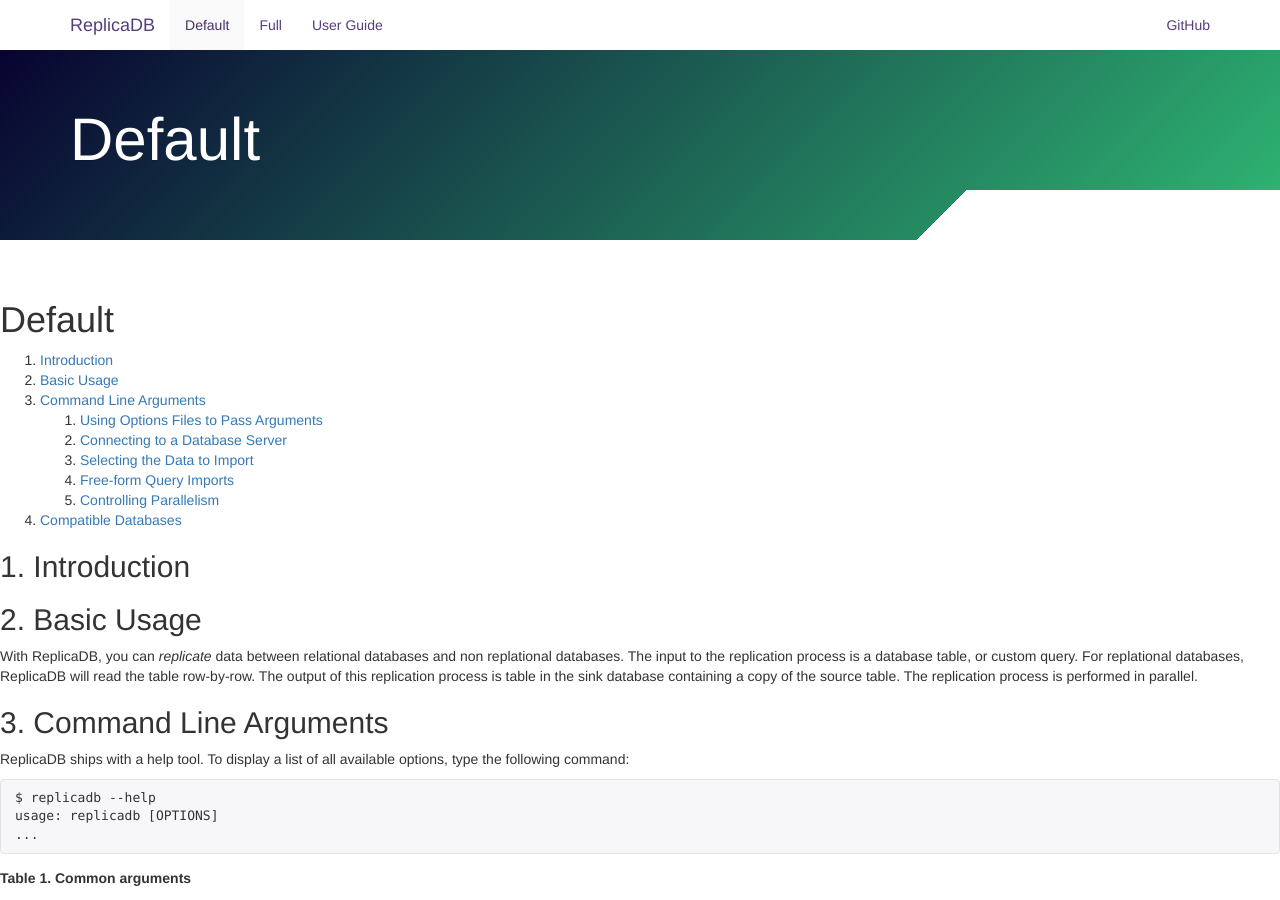
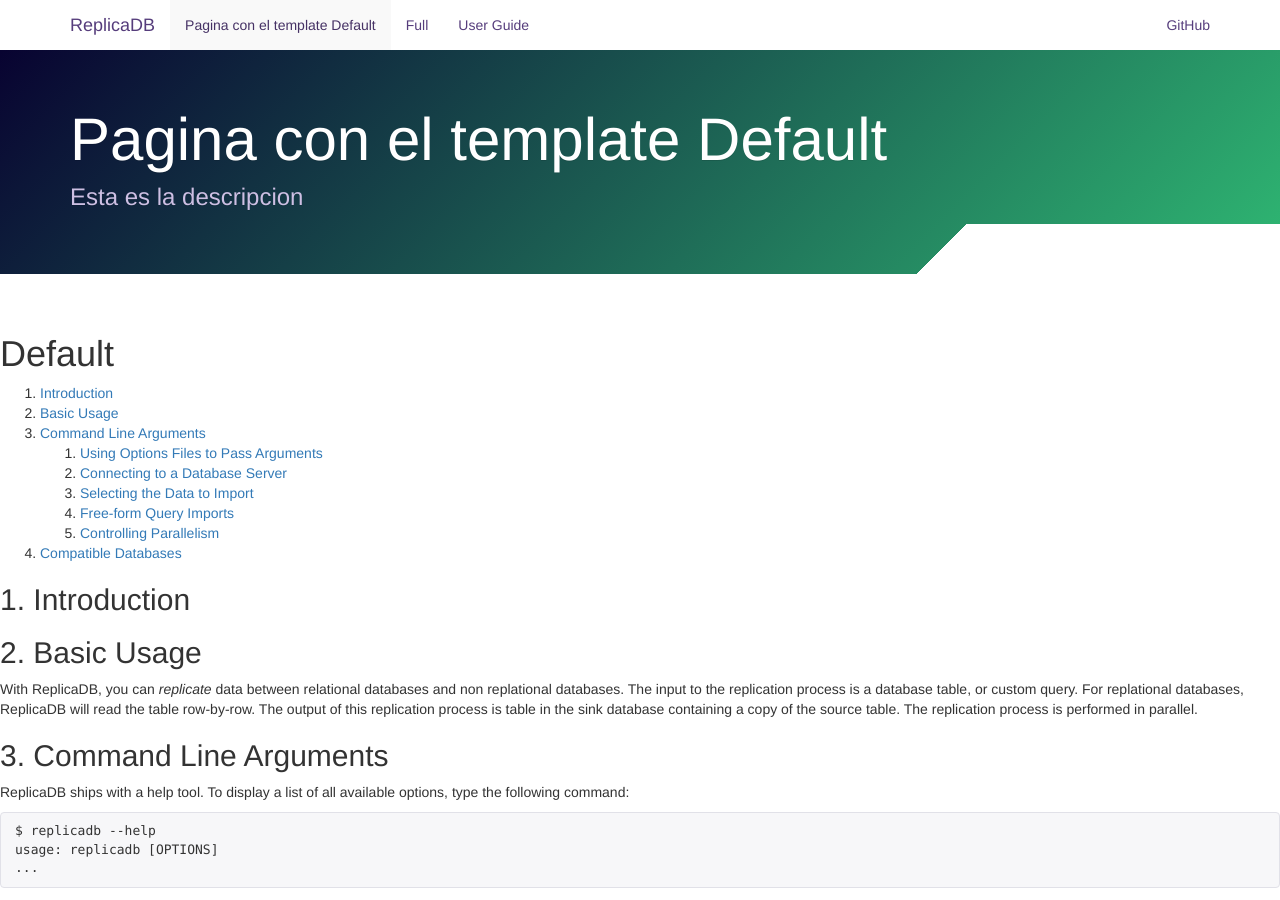
Before and after one commit to osalvador/ReplicaDB, a Jekyll site: the page built from docs/default.md, in a window 1280 px wide and 900 px high. Built offline with Jekyll 4.4.1, drawn with Linux system fonts in a browser that asks for light colours; nearby versions of some CDN libraries; our own code applies the rules of GitHub Pages for plain Markdown files.

Commit message:
test themes

```diff
--- a/_includes/jumbotron.html
+++ b/_includes/jumbotron.html
@@ -1,7 +1,10 @@
 {% if page.homepage %}
     <div class="bs-docs-masthead" id="jumbotron-header">
         <div class="container">
-            <h1 class="home-title">{{ site.name }}</h1>
+            <!-- <h1 class="home-title">{{ site.name }}</h1> -->
+            <h1>
+                <img src="https://raw.githubusercontent.com/osalvador/ReplicaDB/gh-pages/docs/media/replicadb-logo.png" alt="replicadb-logo" class="img-responsive center-block">
+            </h1>
             <p class="lead">{{ page.description }}</p>
             <p class="lead">
                 <a href="{{ site.project.download_url }}" class="btn btn-outline-inverse btn-lg">Download</a>
--- a/docs/default.md
+++ b/docs/default.md
@@ -1,5 +1,7 @@
 ---
 layout: default
+title: Pagina con el template Default
+description: Esta es la descripcion
 ---
 
 # Default
```
